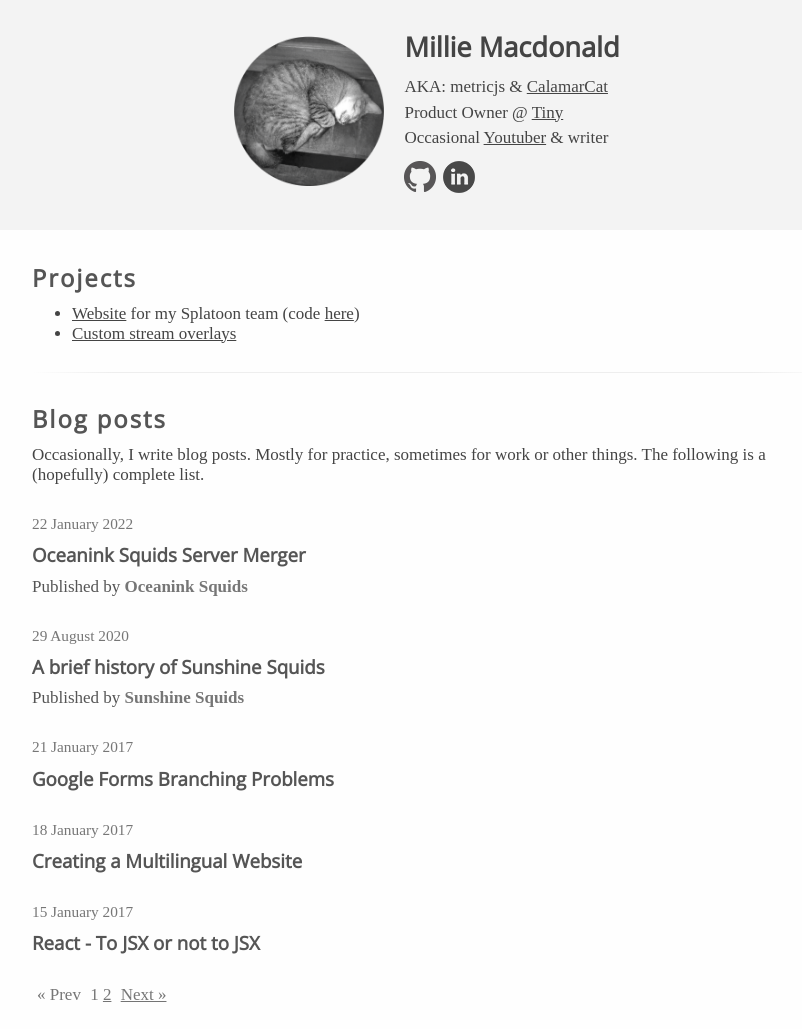
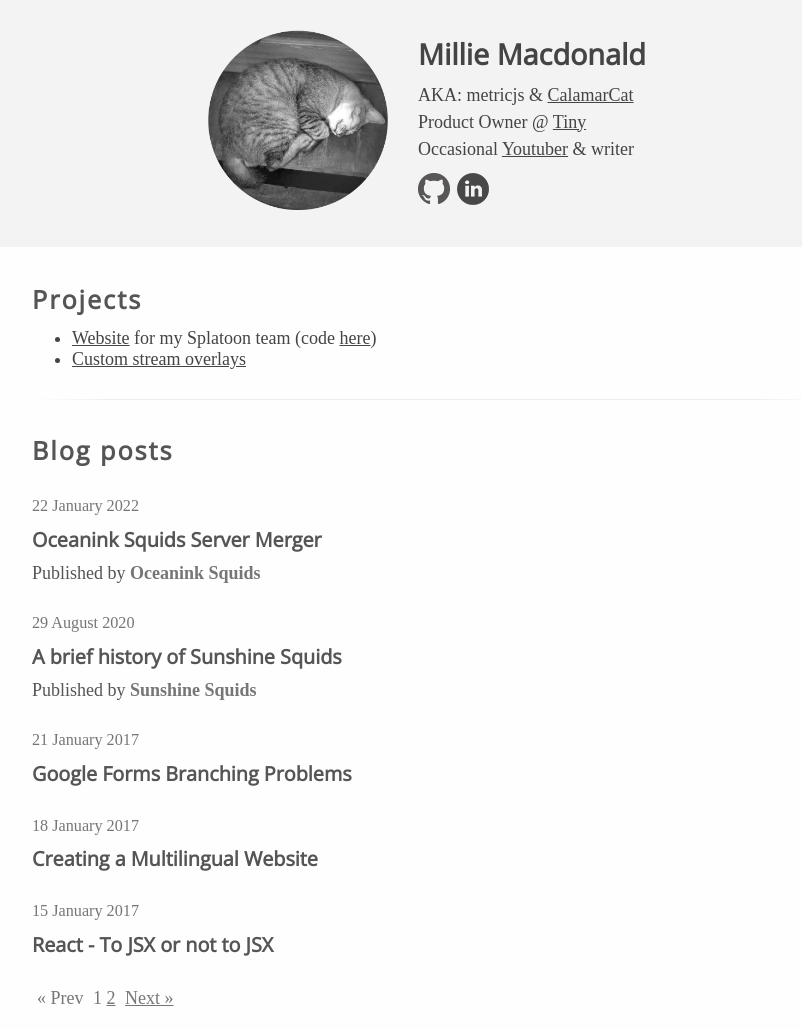
Before and after one commit to metricjs/metricjs.github.io, a Jekyll site: the page built from index.html, in a window 1280 px wide. Shown: the whole page, without its empty margins (208-1010 px from the left). Built offline with Jekyll 4.4.1, drawn with Linux system fonts in a browser that asks for light colours; some web fonts are replaced; the list of posts is cut into pages by our own code.

Commit message:
Various fixes

```diff
--- a/_config.yml
+++ b/_config.yml
@@ -1,11 +1,11 @@
 # Core
-title: Millie Macdonald - Resume & Dev Blog
+title: Millie Macdonald - Blog and assorted sundries
 author: Millie Macdonald
 email: milliemacdonald4@gmail.com
 description: >
   A blog by Millie Macdonald about her adventures in web development.
 baseurl: ""
-url: "http://blackcathikari.github.io"
+url: "https://metricjs.github.io/"
 
 # Build settings
 markdown: kramdown
--- a/css/main.css
+++ b/css/main.css
@@ -1,5 +1,5 @@
 body, h1, h2, h3, p, a, ul, ol, header, footer, nav, #post_list, article {
-	font-size: 17px;
+	font-size: 18px;
 	color: #444;
 	font-family: 'Gentium Basic', serif;
 	border: 0;
@@ -35,7 +35,7 @@ h2 {
 	font-size: 1.4em;
 	letter-spacing: 2px;
 	color: #555;
-	margin: 10px 0;
+	margin: 0.5em 0;
 }
 
 h3 {
@@ -90,8 +90,8 @@ hr {
 }
 
 #header .content_container #bch_icon {
-	width: 150px;
-	margin: 10px 10px 10px 0;
+	width: 180px;
+	margin: 10px 20px 10px 0;
 }
 
 #header_text {
--- a/index.html
+++ b/index.html
@@ -72,7 +72,7 @@
 		<section id="post_list">
 			<div class="content_container">
 				<h2>Blog posts</h2>
-				<p>Occasionally, I write blog posts. Mostly for practice, sometimes for work or other things. The following is a (hopefully) complete list.</p>
+				<!-- <p>Occasionally, I write blog posts. Mostly for practice, sometimes for work or other things. The following is a (hopefully) complete list.</p> -->
 				<ul class="posts-list">
 					{% for post in paginator.posts %}
 						<li>
```
